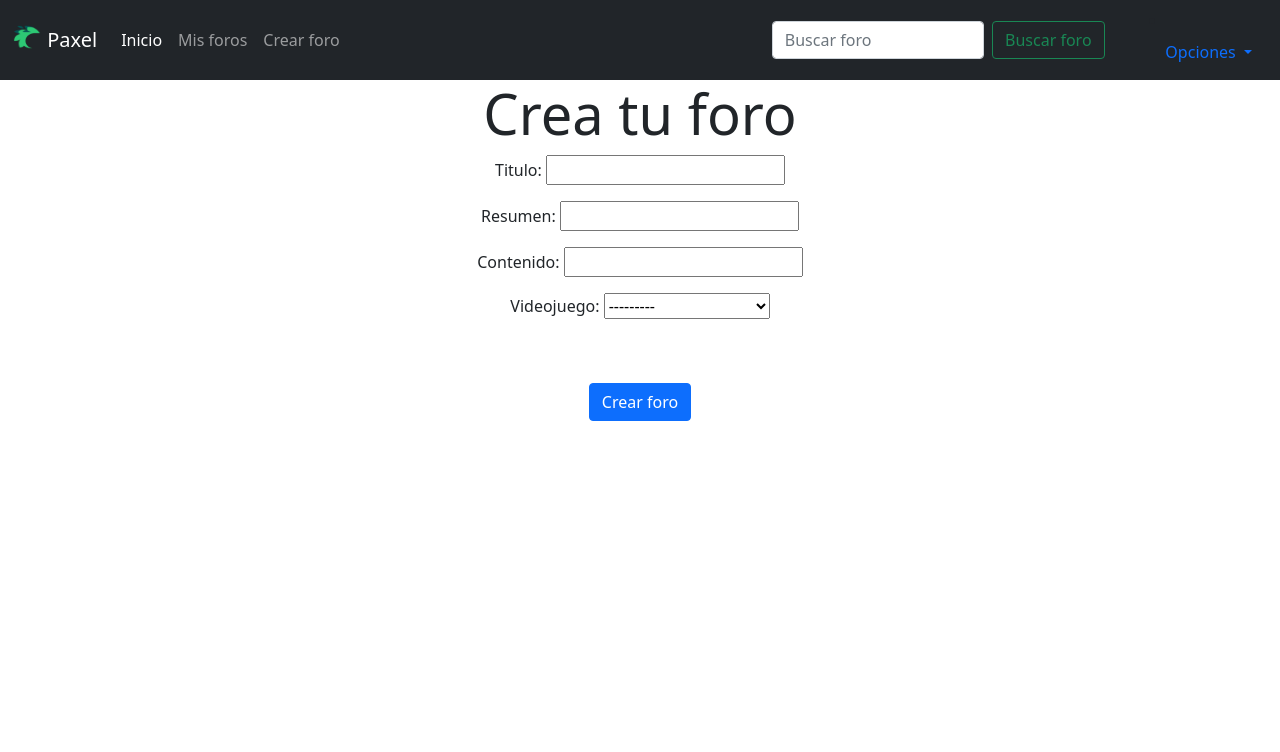
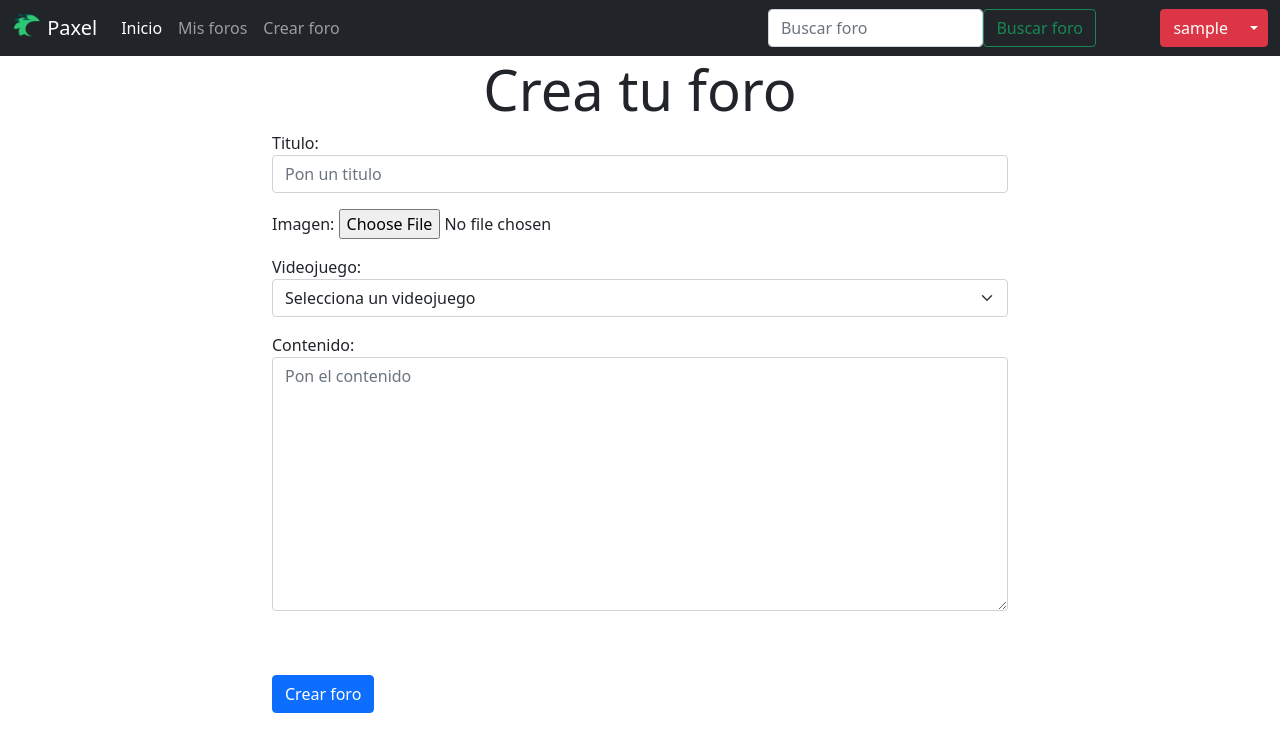
Before and after one commit to SergioParraC/Paxel-Django, a Django app: page /foro/crear in a window 1280 px wide. Shown: the top 752 px of the page. Run offline with Django 3.2, Linux system fonts and the light colour scheme; a user stored in the database is signed in; tables that the repository leaves empty hold one stand-in row (values such as "Sample post").

Commit message:
Arreglo estetica de la pag
Se Arreglo:
- Como se ve al crear y modificar un post

Error:
- Guardar nuevo post

```diff
--- a/foro/forms.py
+++ b/foro/forms.py
@@ -4,13 +4,43 @@ from django.contrib.auth.models import User
 from foro.models import foros_descrp
 from foro.models import videojuegos
 
-class crearPostForm(forms.ModelForm):
+class PostForm(forms.ModelForm):
     #crea un foro
-    titulo = forms.CharField(min_length=5 , max_length=70)
-    resumen = forms.CharField(min_length=30, max_length=500)
-    contenido = forms.CharField()
-    videojuego = forms.ModelChoiceField(queryset=videojuegos.objects.all())
+    titulo = forms.CharField(
+        min_length=5,
+        max_length=70,
+        widget=forms.TextInput(
+            attrs={
+                'placeholder':'Pon un titulo',
+                'class':'form-control',
+                'required':True,
+                'autocomplete':"off"
+                }
+            )
+        )
+    contenido = forms.CharField(
+        widget=forms.Textarea(
+            attrs={
+                'placeholder':'Pon el contenido',
+                'class':'form-control',
+                'required':True
+                }
+            )
+        )
+    videojuego = forms.ModelChoiceField(
+        queryset=videojuegos.objects.all(),
+        empty_label="Selecciona un videojuego",
+        widget=forms.Select(
+            attrs={
+                'class':'form-select',
+                'required':True,
+                }
+            )
+        )
+    imagen = forms.FileInput()
+
 
     class Meta:
         model = foros_descrp
-        fields= ['titulo','resumen','contenido','videojuego']
+        fields= ['titulo','imagen','videojuego','contenido','creador']
+        exclude = ['creador']
--- a/foro/views.py
+++ b/foro/views.py
@@ -5,9 +5,10 @@ from django.views.generic import DetailView, CreateView, ListView, UpdateView, D
 from django.urls import reverse_lazy, reverse
 
 #Formularios
-from foro.forms import crearPostForm
+from foro.forms import PostForm
 #Modelos
 from foro.models import foros_descrp
+from django.contrib.auth.models import User
 
 class DetailPostView(DetailView):
     model = foros_descrp
@@ -16,18 +17,25 @@ class DetailPostView(DetailView):
 class CreatePostView(LoginRequiredMixin,CreateView):
     model = foros_descrp
     template_name = "foro/createPost.html"
-    form_class = crearPostForm
+    form_class = PostForm
+
+    def get_context_data(self, **kwargs):
+        context = super().get_context_data(**kwargs)
+        context["user"] = self.request.user
+        context["perfil"] = self.request.user.perfil
+        return context
+
 
 class ListPostsView(ListView):
     model = foros_descrp
     template_name = 'foro/listPost.html'
 
-class UpdatePostView(UpdateView):
+class UpdatePostView(LoginRequiredMixin,UpdateView):
     model = foros_descrp
+    form_class = PostForm
     template_name = "foro/updatePost.html"
-    fields = ['videojuego','titulo','imagen','contenido']
 
-class DeletePostView(DeleteView):
+class DeletePostView(LoginRequiredMixin,DeleteView):
     model = foros_descrp
     template_name = "foro/deletePost.html"
     def get_success_url(self):
--- a/templates/foro/createPost.html
+++ b/templates/foro/createPost.html
@@ -10,7 +10,7 @@
         </div>
     </div>
     <div class="row">
-        <div class="col-12 text-center">
+        <div class="col-12 col-md-8 offset-md-2 text-left">
             <form method="POST">
                 {% csrf_token %}
                 {{ form.as_p }}
--- a/templates/foro/deletePost.html
+++ b/templates/foro/deletePost.html
@@ -13,8 +13,8 @@
         <div class="col-12 text-center">
             <form method="POST">
                 {% csrf_token %}
+                <a type="button" class="btn btn-secondary" href="{% url 'foro:detailPost' foros_descrp.pk %}">Cancelar</a>
                 <input type="submit" value="Eliminar" class="btn btn-danger">
-                <input type="button" value="Cancelar" class="btn btn-secondary" href="{% url 'foro:detailPost' foros_descrp.pk %}">
             </form>
         </div>
     </div>
--- a/templates/foro/updatePost.html
+++ b/templates/foro/updatePost.html
@@ -1,16 +1,16 @@
 {% extends 'base.html' %}
 {% block head_contenido %}
-<title>Paxel | Crea tu foro</title>
+<title>Paxel | Edita tu foro</title>
 {% endblock %}
 {% block container %}
 <div class="container">
     <div class="row">
         <div class="col-12 text-center">
-            <h1 class="display-4">Crea tu foro</h1>
+            <h1 class="display-4">Edita tu foro</h1>
         </div>
     </div>
     <div class="row">
-        <div class="col-12 text-center">
+        <div class="col-12 col-md-8 offset-md-2 text-left">
             <form method="POST">
                 {% csrf_token %}
                 {{ form.as_p }}
--- a/templates/nav.html
+++ b/templates/nav.html
@@ -8,8 +8,8 @@
         <button class="navbar-toggler" type="button" data-bs-toggle="collapse" data-bs-target="#navbarSupportedContent" aria-controls="navbarSupportedContent" aria-expanded="false" aria-label="Toggle navigation">
             <span class="navbar-toggler-icon"></span>
         </button>
-    <div class="collapse navbar-collapse" id="navbarSupportedContent">
-      <ul class="navbar-nav me-auto mb-2 mb-lg-0">
+        <div class="collapse navbar-collapse">
+            <ul class="navbar-nav me-auto mb-0 mb-lg-0">
                 <li class="nav-item">
                     <a class="nav-link active" aria-current="page" href="{% url 'foro:index' %}">Inicio</a>
                 </li>
@@ -20,27 +20,38 @@
                     <a class="nav-link" href="{% url 'foro:createPost' %}">Crear foro</a>
                 </li>
             </ul>
-
             <form class="d-flex">
-        <input class="form-control me-2" type="search" placeholder="Buscar foro" aria-label="Search">
+                <input class="form-control" type="search" placeholder="Buscar foro" aria-label="Search">
                 <div class="col-5">
                     <button class="btn btn-outline-success" type="submit">Buscar foro</button>
                 </div>
 
             </form>
-      <li class="nav-item dropdown pt-0">
-          <a class="nav-link dropdown-toggle" href="#" id="navbarDropdown" role="button" data-bs-toggle="dropdown" aria-expanded="false">
-            Opciones
-          </a>
-          <ul class="dropdown-menu" aria-labelledby="navbarDropdown">
+            <li class="nav-item dropdown">
+                <div class="btn-group">
+                    <button type="button" class="btn btn-danger">
+                        {% if request.user.is_authenticated %}
+                            {{ request.user.username }}
+                        {% else %}
+                            Iniciar sesion
+                        {% endif %}
+                    </button>
+                    <button type="button" class="btn btn-danger dropdown-toggle dropdown-toggle-split" data-bs-toggle="dropdown" aria-expanded="false">
+                        <span class="visually-hidden">Toggle Dropdown</span>
+                    </button>
+                    <ul class="dropdown-menu dropdown-menu-dark dropdown-menu-end" aria-labelledby="navbarDropdown">
+                        {% if request.user.is_authenticated %}
                             <li><a class="dropdown-item" href="{% url 'foro:createPost' %}">Crear foro</a></li>
                             <li><a class="dropdown-item" href="#">Administrar foros</a></li>
-            {% if request.user.is_authenticated %}
                             <li><hr class="dropdown-divider"></li>
-              <li><a class="dropdown-item" href="#">Modificar perfil</a></li>
+                            <li><a class="dropdown-item" href="{% url 'usuarios:act_datos' %}">Modificar perfil</a></li>
                             <li><a class="dropdown-item" href="{% url 'usuarios:logout' %}">Cerrar sesion</a></li>
+                        {% else %}
+                            <li><a class="dropdown-item" href="{% url 'usuarios:login' %}">Iniciar sesion</a></li>
                         {% endif %}
                     </ul>
+                </div>
+
             </li>
         </div>
     </div>
```
Also changed, not shown: usuarios/views.py (+4 -4 lines). Lines whose indentation alone changed are shown as unchanged.
